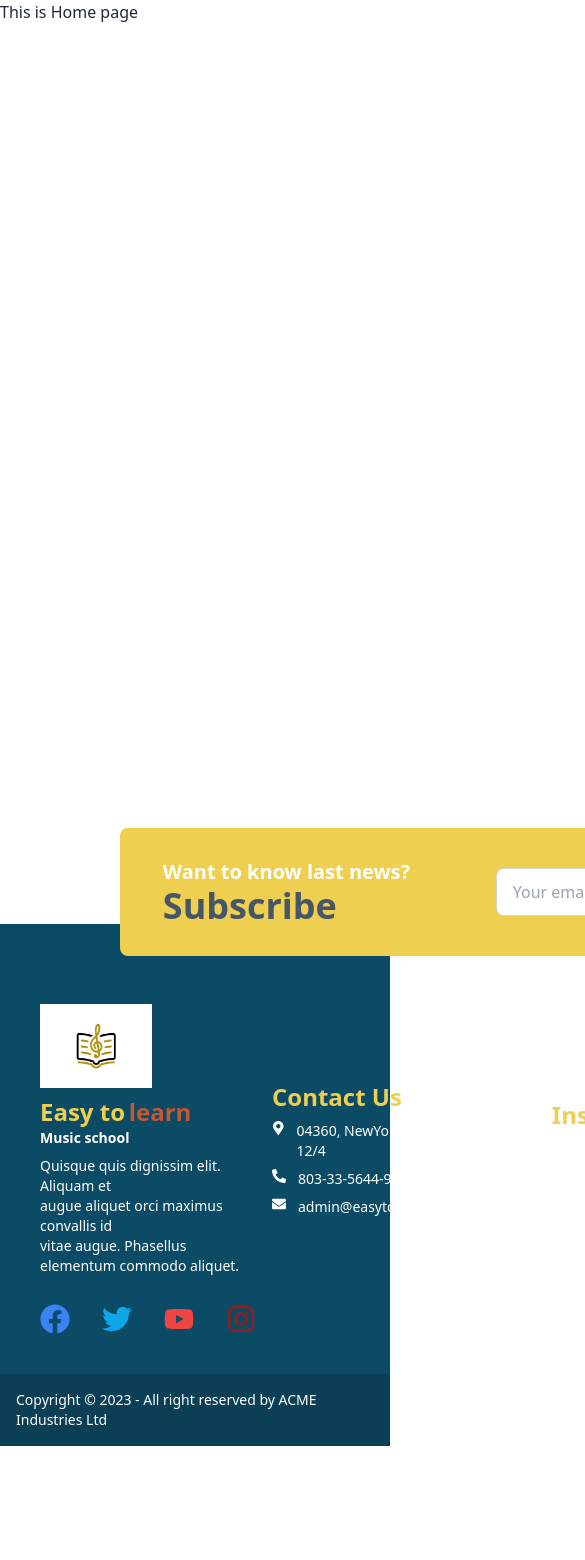
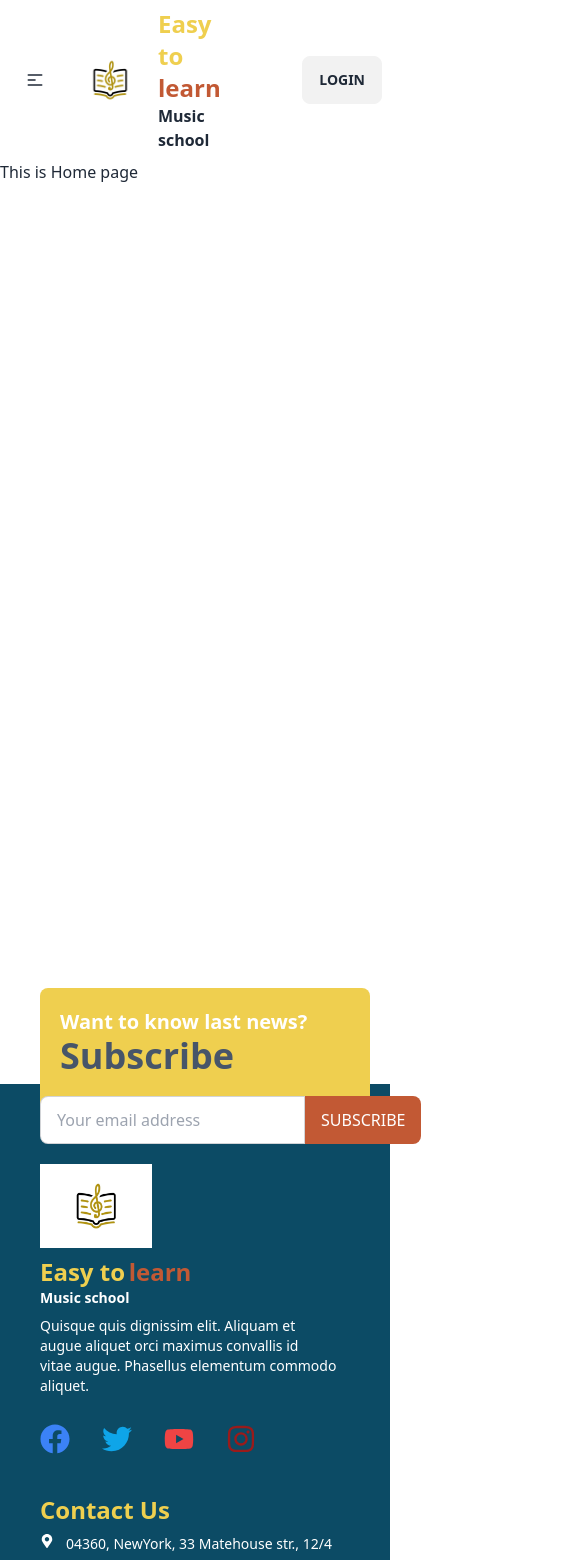
Before and after one commit to soutammollick829/easy-to-learn-music-school, a React (Vite) app: page / in a window 390 px wide. Shown: the top 1560 px of the page, 585 px wide, since content can reach past the window. Before the commit the page ends 1446 px from the top, so only its background shows below. Built offline with nearby package versions, Linux system fonts and the light colour scheme.

Commit message:
navbar section and responsive

```diff
--- a/src/Layout/Main.jsx
+++ b/src/Layout/Main.jsx
@@ -1,9 +1,11 @@
 import { Outlet } from "react-router-dom";
 import Footer from "../Pages/Shared/Footer/Footer";
+import Navbar from "../Pages/Shared/Navbar/Navbar";
 
 const Main = () => {
   return (
     <div>
+      <Navbar />
       <div className="min-h-[100vh]">
         <Outlet></Outlet>
       </div>
--- a/src/Pages/Shared/Footer/Footer.jsx
+++ b/src/Pages/Shared/Footer/Footer.jsx
@@ -12,9 +12,9 @@ import {
 const Footer = () => {
   return (
     <div className="relative mt-20">
-      <div className="bg-[#efcf4f] text-white flex items-center justify-around h-32 w-[800px] mx-10 absolute left-20 -top-24 rounded-lg">
-        <h1>
-          <span className="text-xl font-semibold">Want to know last news?</span>{" "}
+      <div className="bg-[#efcf4f] text-white lg:flex items-center justify-around h-32 w-[330px] lg:w-[800px] mx-10 absolute lg:left-20 -top-24 rounded-lg">
+        <h1 className="p-5">
+          <span className="text-xl font-semibold ">Want to know last news?</span>{" "}
           <br />
           <span className="text-4xl font-bold text-slate-600">Subscribe</span>
         </h1>
@@ -29,7 +29,7 @@ const Footer = () => {
           </label>
         </div>
       </div>
-      <footer className="footer p-10 bg-[#0c4b65] text-white flex justify-between items-center">
+      <footer className="footer p-10 bg-[#0c4b65] text-white lg:flex justify-between items-center w-full">
         <div className=" pt-10">
           <img className="w-28 bg-slate-400" src={logo} alt="" />
           <p>
--- /dev/null
+++ b/src/Pages/Shared/Navbar/Navbar.jsx
@@ -0,0 +1,72 @@
+import { Link } from "react-router-dom";
+import logo from "../../../assets/imags/website logo/beyoglu-sanat-animated.gif";
+
+const Navbar = () => {
+  const navOptions = (
+    <>
+      <li className="font-bold text-base hover:text-[#c25934]">
+        <Link to='/'><a>Home</a></Link>
+      </li>
+      <li className="font-bold text-base hover:text-[#c25934]">
+        <Link to='/instructors'><a>Instructors</a></Link>
+      </li>
+      <li className="font-bold text-base hover:text-[#c25934]">
+        <Link to='/classes'><a>Classes</a></Link>
+      </li>
+      <li className="font-bold text-base hover:text-[#c25934]">
+        <Link to='/'><a>Dashboard</a></Link>
+      </li>
+    </>
+  );
+  return (
+    <div className="navbar bg-base-100">
+      <div className="navbar-start">
+        <div className="dropdown">
+          <label tabIndex={0} className="btn btn-ghost lg:hidden">
+            <svg
+              xmlns="http://www.w3.org/2000/svg"
+              className="h-5 w-5"
+              fill="none"
+              viewBox="0 0 24 24"
+              stroke="currentColor"
+            >
+              <path
+                strokeLinecap="round"
+                strokeLinejoin="round"
+                strokeWidth="2"
+                d="M4 6h16M4 12h8m-8 6h16"
+              />
+            </svg>
+          </label>
+          <ul
+            tabIndex={0}
+            className="menu menu-sm dropdown-content mt-3 p-2 shadow bg-base-100 rounded-box w-52"
+          >
+            {navOptions}
+          </ul>
+        </div>
+        <div className="flex items-center">
+          <img className="w-24 lg:w-28 bg-slate-400" src={logo} alt="" />
+          <p>
+            <span className=" text-2xl lg:text-3xl font-extrabold text-[#efcf4f]">
+              Easy to
+            </span>{" "}
+            <span className="text-2xl lg:text-3xl font-bold text-[#c25934]">
+              learn
+            </span>
+            <br />
+            <span className="text-md font-extrabold">Music school</span>
+          </p>
+        </div>
+      </div>
+      <div className="navbar-center hidden lg:flex">
+        <ul className="menu menu-horizontal px-1">{navOptions}</ul>
+      </div>
+      <div className="navbar-end">
+        <a className="btn">Login</a>
+      </div>
+    </div>
+  );
+};
+
+export default Navbar;
```
